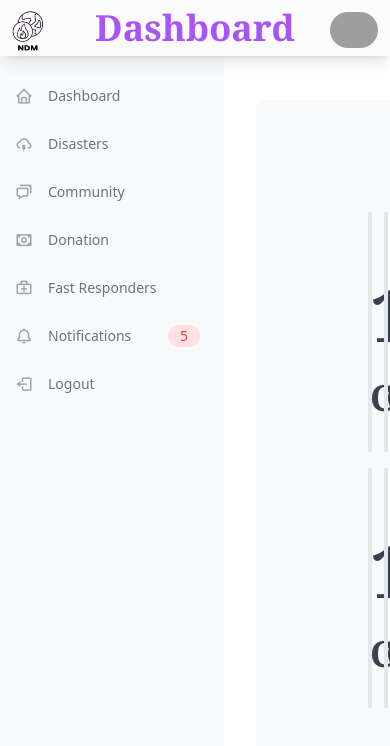
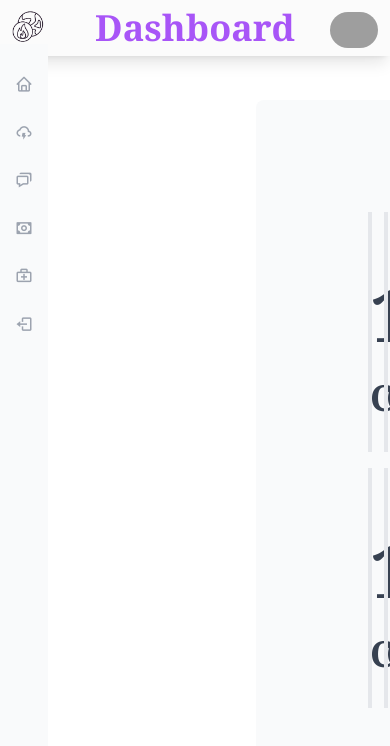
Before and after one commit to yidid/natural_disaster_management, a React (Create React App) app: page / in a window 390 px wide. Shown: the top 746 px of the page. Built offline with nearby package versions, Linux system fonts and the light colour scheme; grey boxes are pictures that could not be loaded.

Commit message:
adding responsiveness

```diff
--- a/src/components/sidebar.js
+++ b/src/components/sidebar.js
@@ -1,70 +1,63 @@
 import React from "react";
 
-const CommunityAdmin= (props)=>{
-  return(
+const CommunityAdmin= (props)=>(
   <>
 
     <nav className="sticky top-0 z-50 flex w-full flex-wrap content-center text-center bg-[#FBFBFB] py-2 text-purple-500 shadow-lg focus:text-neutral-700 dark:bg-slate-50 lg:py-4">
       <div className="flex w-full flex-wrap content-center justify-center px-3">
 
-    <img src='./images/ndm.png' className="w-14 rounded-sm absolute left-0 top-0"alt="Avatar" />
+        <img src='./images/ndm.png' className="w-14 rounded-sm absolute left-0 top-0" alt="Avatar" />
 
         <h1 className=" text-4xl font-bold font-serif text-center">{props.name}</h1>
 
 
-    <img src="https://tecdn.b-cdn.net/img/new/avatars/2.webp" className="w-12 rounded-full absolute top-3 right-3"alt="Avatar" />
+        <img src="https://tecdn.b-cdn.net/img/new/avatars/2.webp" className="w-12 rounded-full absolute top-3 right-3" alt="Avatar" />
 
       </div>
-</nav>
+
 
     <link rel="stylesheet" href="https://unpkg.com/boxicons@2.0.7/css/boxicons.min.css" />
 
-<div className=" s min-h-screen flex flex-row bg-gray-100 absolute z-0">
-<div className="flex flex-col w-56 bg-gray-50 overflow-hidden sticky left-0">
+    <div className="min-h-screen flex flex-row bg-gray-100 absolute z-26 mt-9">
+      <div className="flex flex-col w-fit min-w-fit bg-gray-50 overflow-hidden sticky left-0">
 
         <ul className=" sticky left-0 flex flex-col py-4">
           <li>
             <a href="/" className="flex flex-row items-center h-12 transform hover:translate-x-2 transition-transform ease-in duration-200 text-gray-500 hover:text-gray-800">
               <span className="inline-flex items-center justify-center h-12 w-12 text-lg text-gray-400"><i className="bx bx-home"></i></span>
-      <span className="text-sm font-medium">Dashboard</span>
+              <span className="hidden md:block text-sm font-medium">Dashboard...</span>
             </a>
           </li>
           <li>
             <a href="/disaster" className="flex flex-row items-center h-12 transform hover:translate-x-2 transition-transform ease-in duration-200 text-gray-500 hover:text-gray-800">
               <span className="inline-flex items-center justify-center h-12 w-12 text-lg text-gray-400"><i className="bx bx-cloud-lightning"></i></span>
-      <span className="text-sm font-medium">Disasters</span>
+              <span className="hidden md:block text-sm font-medium">Disasters</span>
             </a>
           </li>
           <li>
             <a href="/community" className="flex flex-row items-center h-12 transform hover:translate-x-2 transition-transform ease-in duration-200 text-gray-500 hover:text-gray-800">
               <span className="inline-flex items-center justify-center h-12 w-12 text-lg text-gray-400"><i className="bx bx-chat"></i></span>
-      <span className="text-sm font-medium">Community</span>
+              <span className=" hidden md:block text-sm font-medium">Community</span>
             </a>
           </li>
 
           <li>
             <a href="/donation" className="flex flex-row items-center h-12 transform hover:translate-x-2 transition-transform ease-in duration-200 text-gray-500 hover:text-gray-800">
               <span className="inline-flex items-center justify-center h-12 w-12 text-lg text-gray-400"><i className="bx bx-money"></i></span>
-      <span className="text-sm font-medium">Donation</span>
+              <span className=" hidden md:block text-sm font-medium">Donation</span>
             </a>
           </li>
           <li>
             <a href="/responders" className="flex flex-row items-center h-12 transform hover:translate-x-2 transition-transform ease-in duration-200 text-gray-500 hover:text-gray-800">
               <span className="inline-flex items-center justify-center h-12 w-12 text-lg text-gray-400"><i className="bx bx-first-aid"></i></span>
-      <span className="text-sm font-medium">Fast Responders</span>
+              <span className="hidden md:block text-sm font-medium mr-7">Fast Responders</span>
             </a>
           </li>
-  <li>
-    <a href="/ " className="flex flex-row items-center h-12 transform hover:translate-x-2 transition-transform ease-in duration-200 text-gray-500 hover:text-gray-800">
-      <span className="inline-flex items-center justify-center h-12 w-12 text-lg text-gray-400"><i className="bx bx-bell"></i></span>
-      <span className="text-sm font-medium">Notifications</span>
-      <span className="ml-auto mr-6 text-sm bg-red-100 rounded-full px-3 py-px text-red-500">5</span>
-    </a>
-  </li>
+
           <li>
             <a href="/" className="flex flex-row items-center h-12 transform hover:translate-x-2 transition-transform ease-in duration-200 text-gray-500 hover:text-gray-800">
               <span className="inline-flex items-center justify-center h-12 w-12 text-lg text-gray-400"><i className="bx bx-log-out"></i></span>
-      <span className="text-sm font-medium">Logout</span>
+              <span className=" hidden md:block text-sm font-medium">Logout</span>
             </a>
           </li>
         </ul>
@@ -72,9 +65,9 @@ const CommunityAdmin= (props)=>{
 
 
     </div>
+    </nav>
   </>
 
 )
-}
 
 export default CommunityAdmin;
```
Lines whose indentation alone changed are shown as unchanged.
